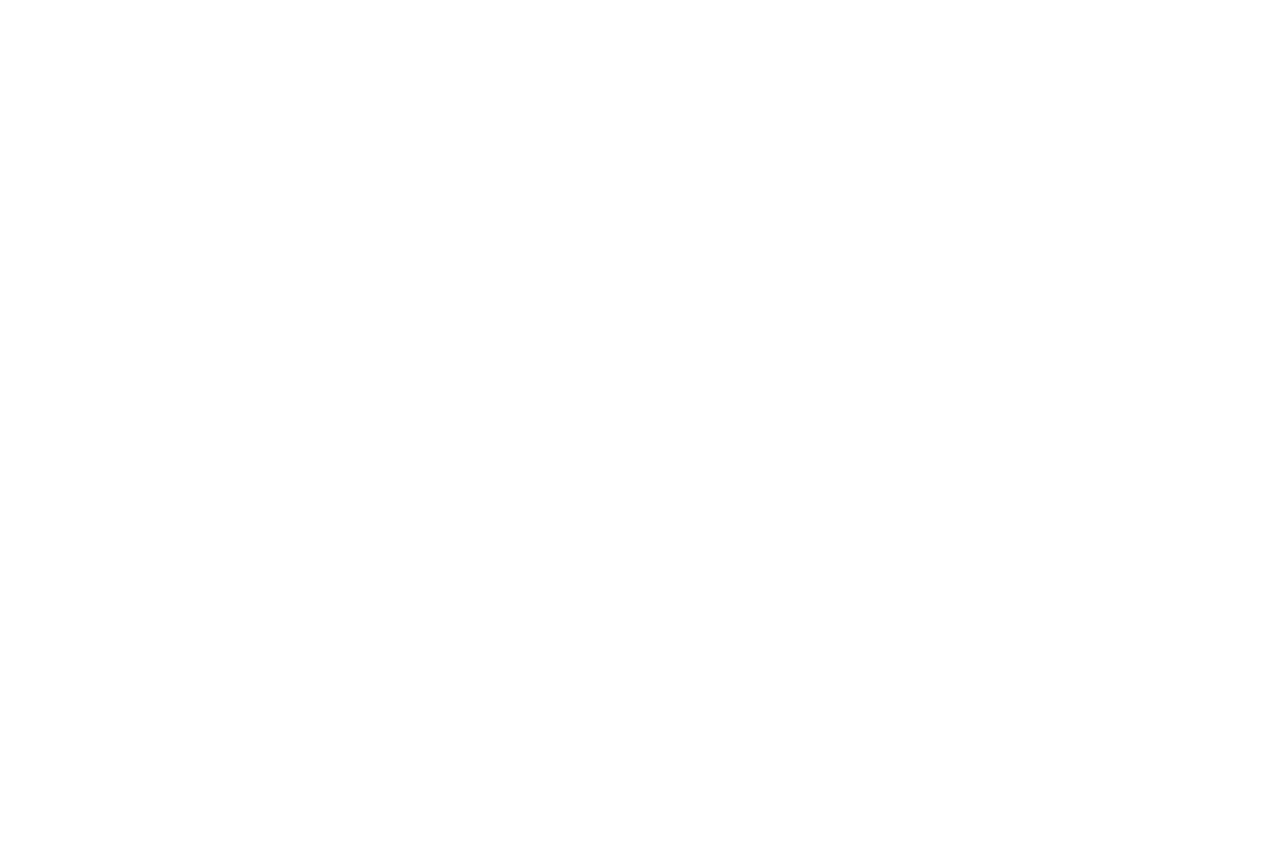
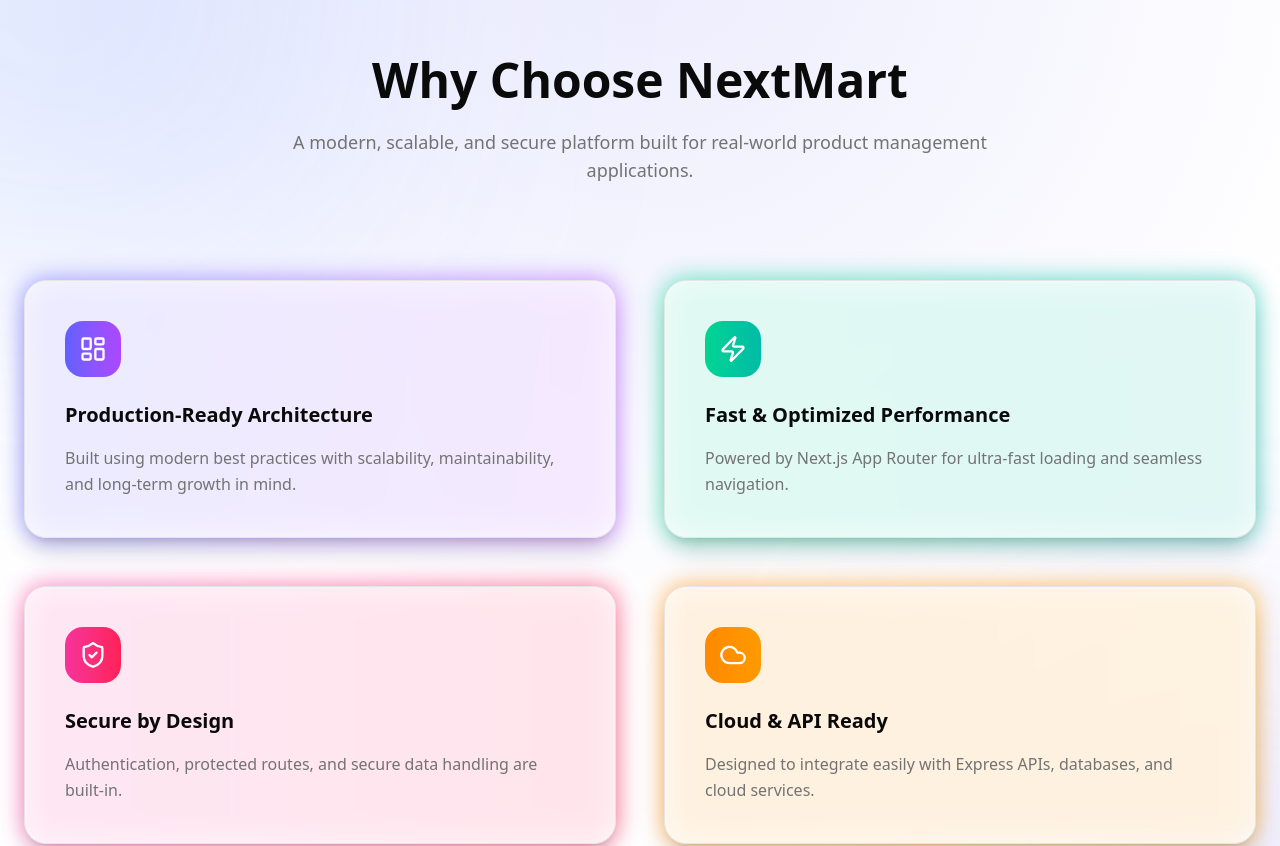
Before and after one commit to asrafulasf72/Next-Mart, a Next.js app: page / in a window 1280 px wide. Shown: the part 2900-3746 px from the top of the page. Before the commit the page ends 2828 px from the top, so only its background shows below. Built offline with nearby package versions, Linux system fonts and the light colour scheme.

Commit message:
Why choose Section added

```diff
--- a/src/app/page.jsx
+++ b/src/app/page.jsx
@@ -2,6 +2,7 @@
 import Hero from "@/components/Home/Hero";
 import HowItWorks from "@/components/Home/HowItWorks";
 import ProductsPreview from "@/components/Home/ProductsPreview";
+import WhyChooseUs from "@/components/Home/WhyChooseUs";
 import Navbar from "@/components/Navbar/Navbar";
 import Image from "next/image";
 
@@ -16,6 +17,7 @@
            <Features/>
            <HowItWorks/>
            <ProductsPreview/>
+           <WhyChooseUs/>
       </main>
       <footer>
 
--- /dev/null
+++ b/src/components/Home/WhyChooseUs.jsx
@@ -0,0 +1,115 @@
+"use client";
+
+import { motion } from "framer-motion";
+import {
+  ShieldCheck,
+  Zap,
+  LayoutDashboard,
+  Cloud,
+} from "lucide-react";
+
+export default function WhyChooseUs() {
+  const reasons = [
+    {
+      title: "Production-Ready Architecture",
+      description:
+        "Built using modern best practices with scalability, maintainability, and long-term growth in mind.",
+      icon: LayoutDashboard,
+      gradient: "from-indigo-500 to-purple-500",
+    },
+    {
+      title: "Fast & Optimized Performance",
+      description:
+        "Powered by Next.js App Router for ultra-fast loading and seamless navigation.",
+      icon: Zap,
+      gradient: "from-emerald-400 to-teal-500",
+    },
+    {
+      title: "Secure by Design",
+      description:
+        "Authentication, protected routes, and secure data handling are built-in.",
+      icon: ShieldCheck,
+      gradient: "from-pink-500 to-rose-500",
+    },
+    {
+      title: "Cloud & API Ready",
+      description:
+        "Designed to integrate easily with Express APIs, databases, and cloud services.",
+      icon: Cloud,
+      gradient: "from-orange-400 to-amber-500",
+    },
+  ];
+
+  return (
+    <section className="relative py-32 overflow-hidden bg-background">
+      {/* Background Effects */}
+      <div className="absolute inset-0 bg-[radial-gradient(circle_at_top,rgba(99,102,241,0.12),transparent_60%)]" />
+      <div className="absolute -top-48 -left-48 w-[500px] h-[500px] bg-primary/20 rounded-full blur-[160px]" />
+      <div className="absolute -bottom-48 -right-48 w-[500px] h-[500px] bg-indigo-500/20 rounded-full blur-[160px]" />
+
+      <div className="relative max-w-7xl mx-auto px-6">
+        {/* Heading */}
+        <div className="text-center mb-24">
+          <motion.h2
+            initial={{ opacity: 0, y: 20 }}
+            whileInView={{ opacity: 1, y: 0 }}
+            transition={{ duration: 0.6 }}
+            className="text-4xl md:text-5xl font-extrabold text-foreground mb-6"
+          >
+            Why Choose NextMart
+          </motion.h2>
+
+          <motion.p
+            initial={{ opacity: 0, y: 20 }}
+            whileInView={{ opacity: 1, y: 0 }}
+            transition={{ delay: 0.1 }}
+            className="text-lg text-muted-foreground max-w-3xl mx-auto"
+          >
+            A modern, scalable, and secure platform built for real-world product
+            management applications.
+          </motion.p>
+        </div>
+
+        {/* Cards */}
+        <div className="grid grid-cols-1 md:grid-cols-2 gap-12">
+          {reasons.map((item, idx) => {
+            const Icon = item.icon;
+            return (
+              <motion.div
+                key={idx}
+                initial={{ opacity: 0, y: 40 }}
+                whileInView={{ opacity: 1, y: 0 }}
+                transition={{ delay: 0.2 + idx * 0.1 }}
+                whileHover={{ y: -10 }}
+                className="relative group"
+              >
+                {/* Gradient Border */}
+                <div
+                  className={`absolute -inset-[1px] rounded-3xl bg-gradient-to-r ${item.gradient} opacity-60 blur-md group-hover:opacity-100 transition`}
+                />
+
+                {/* Card */}
+                <div className="relative p-10 rounded-3xl bg-background/80 backdrop-blur border shadow-xl group-hover:shadow-2xl transition-all">
+                  {/* Icon */}
+                  <div
+                    className={`w-14 h-14 flex items-center justify-center rounded-2xl bg-gradient-to-r ${item.gradient} text-white mb-6`}
+                  >
+                    <Icon className="w-7 h-7" />
+                  </div>
+
+                  <h3 className="text-xl font-semibold text-foreground mb-4">
+                    {item.title}
+                  </h3>
+
+                  <p className="text-muted-foreground leading-relaxed">
+                    {item.description}
+                  </p>
+                </div>
+              </motion.div>
+            );
+          })}
+        </div>
+      </div>
+    </section>
+  );
+}
```
